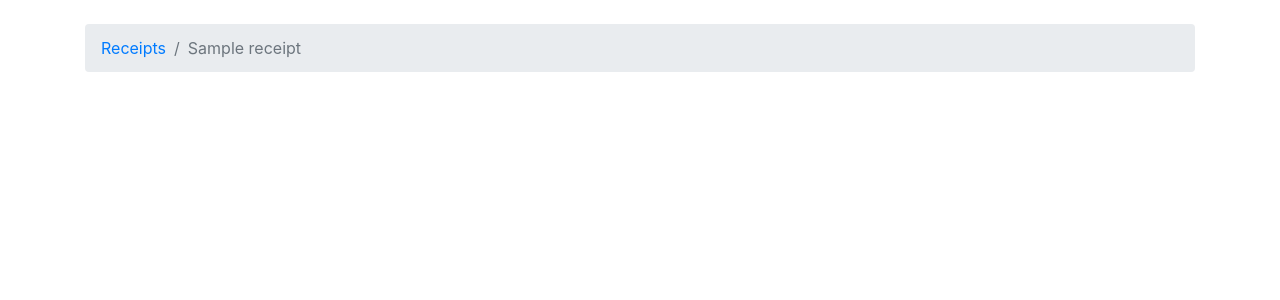
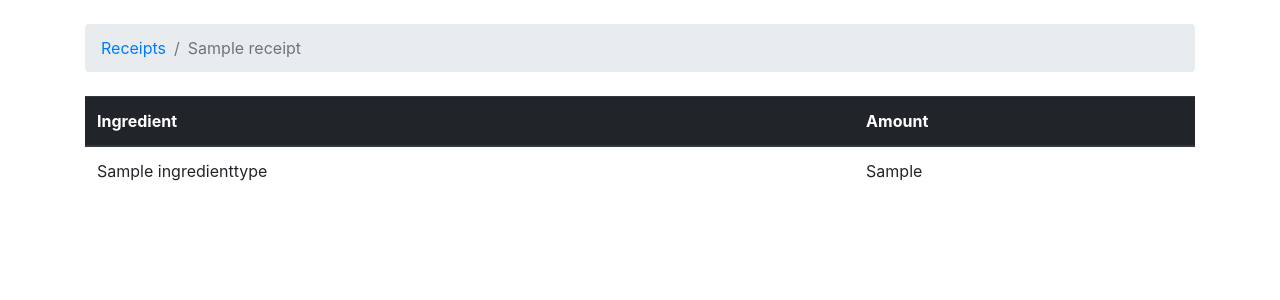
Before and after one commit to Morganft/MyMenu, a Django app: page /receipts/1/ in a window 1280 px wide. Shown: the part 56-356 px from the top of the page. Run offline with Django 3.2, Linux system fonts and the light colour scheme; tables that the repository leaves empty hold one stand-in row (values such as "Sample post"); some libraries are stand-ins or nearby versions; some web fonts are replaced.

Commit message:
Add new ingredient form

```diff
--- a/menuproject/menu/admin.py
+++ b/menuproject/menu/admin.py
@@ -1,5 +1,7 @@
 from django.contrib import admin
-from .models import Receipt
+from .models import Receipt, IngredientType, Ingredient
 
 # Register your models here.
 admin.site.register(Receipt)
+admin.site.register(IngredientType)
+admin.site.register(Ingredient)
--- a/menuproject/menu/views.py
+++ b/menuproject/menu/views.py
@@ -1,6 +1,6 @@
-from django.shortcuts import render, get_object_or_404
+from django.shortcuts import render, get_object_or_404, redirect
 
-from .models import Receipt
+from .models import Receipt, IngredientType, Ingredient
 
 # Create your views here.
 
@@ -12,3 +12,21 @@ def home(request):
 def receipt(request, pk):
   receipt = get_object_or_404(Receipt, pk=pk)
   return render(request, 'receipt.html', {'receipt': receipt})
+
+def new_ingredient(request, receipt_pk):
+  receipt = get_object_or_404(Receipt, pk=receipt_pk)
+
+  if request.method == 'POST':
+    amount = request.POST['amount']
+    ingredient_type = IngredientType.objects.first()
+
+    ingredient = Ingredient.objects.create(
+      type=ingredient_type,
+      amount=amount,
+      receipt=receipt
+    )
+
+    return redirect('receipt', pk=receipt.pk)
+
+  ingredient_types = IngredientType.objects.all()
+  return render(request, 'new_ingredient.html', {'receipt': receipt, 'ingredient_types': ingredient_types})
--- a/menuproject/menuproject/urls.py
+++ b/menuproject/menuproject/urls.py
@@ -21,5 +21,6 @@ from menu import views
 urlpatterns = [
     path('', views.home, name='home'),
     re_path(r'^receipts/(?P<pk>\d+)/$', views.receipt, name='receipt'),
+    re_path(r'^receipts/(?P<receipt_pk>\d+)/new_ingredient/$', views.new_ingredient, name='new_ingredient'),
     path('admin/', admin.site.urls),
 ]
--- a/menuproject/templates/receipt.html
+++ b/menuproject/templates/receipt.html
@@ -10,5 +10,18 @@
 {% endblock %}
 
 {% block content %}
-
+  <table class="table">
+    <thead class="thead-dark">
+      <tr>
+        <th>Ingredient</th>
+        <th>Amount</th>
+      </tr>
+    </thead>
+    <tbody>
+      {% for ingredient in receipt.ingridients.all %}
+        <td>{{ ingredient.type.name }}</td>
+        <td>{{ ingredient.amount }}</td>
+      {% endfor %}
+    </tbody>
+  </table>
 {% endblock %}
```
Also changed, not shown: menuproject/menu/tests.py (+26 -1 lines), menuproject/templates/new_ingredient.html (added, +29 -0 lines).
